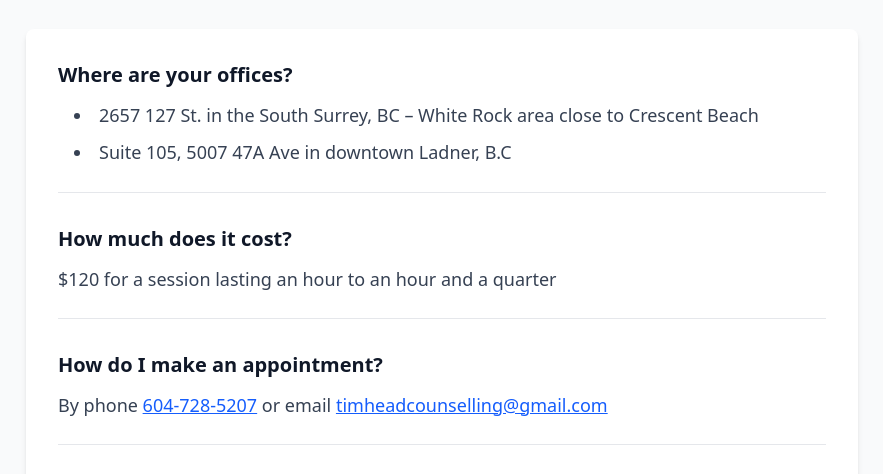
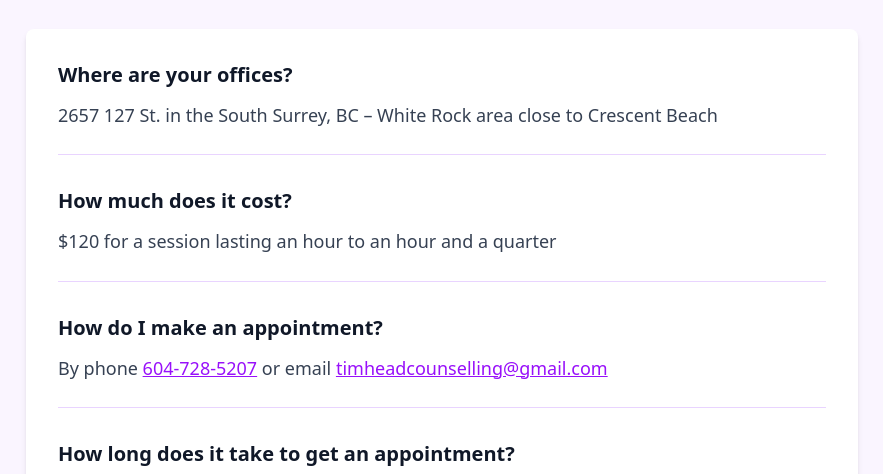
Before and after one commit to Sophieoliverbradley/Sophieoliverbradley.github.io, a Gatsby site in the folder source/: page / in a window 1280 px wide. Shown: the part 259-733 px from the top of the page, without its empty margins (198-1081 px from the left). Built offline with nearby package versions, Linux system fonts and the light colour scheme; Gatsby itself is replaced by a stand-in of ours.

Commit message:
Update About and Index pages with new color scheme and FAQ formatting

```diff
--- a/source/src/pages/about.tsx
+++ b/source/src/pages/about.tsx
@@ -5,7 +5,7 @@ import timHeadImage from "../images/tim-head.jpg";
 
 const AboutPage: React.FC<PageProps> = () => {
   return (
-    <main className="min-h-screen bg-gray-50 text-gray-900">
+    <main className="min-h-screen bg-purple-50 text-gray-900">
       <div className="max-w-4xl mx-auto px-4 sm:px-6 lg:px-8 py-8 md:py-12">
         {/* Header Section */}
         <header className="text-center mb-8 md:mb-12">
@@ -27,7 +27,7 @@ const AboutPage: React.FC<PageProps> = () => {
           <img
             src={timHeadImage}
             alt="Tim Head"
-            className="rounded-lg shadow-md border-2 border-gray-300 max-w-xs w-full h-auto"
+            className="rounded-lg shadow-md border-2 border-purple-300 max-w-xs w-full h-auto"
           />
         </div>
 
--- a/source/src/pages/index.tsx
+++ b/source/src/pages/index.tsx
@@ -5,15 +5,8 @@ import SEO from "../components/seo";
 const faqs = [
   {
     question: "Where are your offices?",
-    answer: (
-      <ul className="list-disc list-inside space-y-2 ml-4">
-        <li>
-          2657 127 St. in the South Surrey, BC – White Rock area close to
-          Crescent Beach
-        </li>
-        <li>Suite 105, 5007 47A Ave in downtown Ladner, B.C</li>
-      </ul>
-    ),
+    answer:
+      "2657 127 St. in the South Surrey, BC – White Rock area close to Crescent Beach",
   },
   {
     question: "How much does it cost?",
@@ -26,14 +19,14 @@ const faqs = [
         By phone{" "}
         <a
           href="tel:604-728-5207"
-          className="text-blue-600 hover:text-blue-800 underline"
+          className="text-purple-600 hover:text-purple-800 underline"
         >
           604-728-5207
         </a>{" "}
         or email{" "}
         <a
           href="mailto:timheadcounselling@gmail.com"
-          className="text-blue-600 hover:text-blue-800 underline"
+          className="text-purple-600 hover:text-purple-800 underline"
         >
           timheadcounselling@gmail.com
         </a>
@@ -66,7 +59,7 @@ const faqs = [
           href="http://www.bc-counsellors.org/"
           target="_blank"
           rel="noopener noreferrer"
-          className="text-blue-600 hover:text-blue-800 underline"
+          className="text-purple-600 hover:text-purple-800 underline"
         >
           www.bc-counsellors.org/
         </a>{" "}
@@ -90,7 +83,7 @@ const faqs = [
 
 const IndexPage: React.FC<PageProps> = () => {
   return (
-    <main className="min-h-screen bg-gray-50 text-gray-900">
+    <main className="min-h-screen bg-purple-50 text-gray-900">
       <div className="max-w-4xl mx-auto px-4 sm:px-6 lg:px-8 py-8 md:py-12">
         {/* Header Section */}
         <header className="text-center mb-8 md:mb-12">
@@ -117,7 +110,7 @@ const IndexPage: React.FC<PageProps> = () => {
             {faqs.map((faq, index) => (
               <div
                 key={index}
-                className="border-b border-gray-200 pb-6 last:border-b-0 last:pb-0"
+                className="border-b border-purple-200 pb-6 last:border-b-0 last:pb-0"
               >
                 <h3 className="text-lg md:text-xl font-semibold text-gray-900 mb-3">
                   {faq.question}
```
